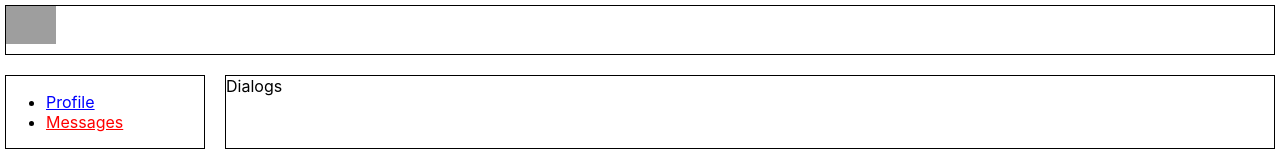
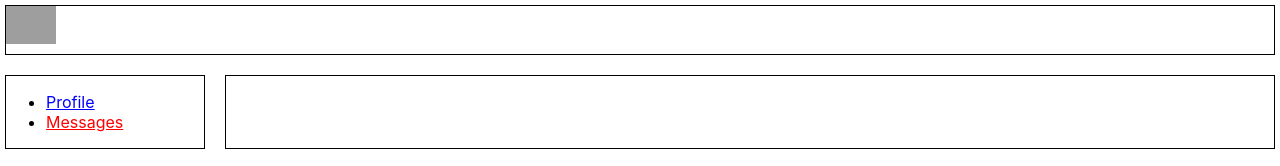
Before and after one commit to AntonVoronezh/Social-Network, a React (Create React App) app: page / in a window 1280 px wide. Shown: the top 166 px of the page. Built offline with nearby package versions, Linux system fonts and the light colour scheme; grey boxes are pictures that could not be loaded.

Commit message:
add Router

```diff
--- a/src/App.js
+++ b/src/App.js
@@ -1,4 +1,5 @@
 import React, { Component } from 'react';
+import { BrowserRouter, Route } from 'react-router-dom';
 import './App.css';
 import Header from './components/Header/Header';
 import Navbar from './components/Navbar/Navbar';
@@ -8,14 +9,18 @@
 class App extends Component {
 	render() {
 		return (
+			<BrowserRouter>
 				<div className="wrapper">
 					<Header />
 					<Navbar />
 					<div className="content">
 						{/* <Profile /> */}
-					<Dialogs />
+            {/* <Dialogs /> */}
+           <Route path="/profile" component={Profile}/>
+           <Route path="/dialogs" component={Dialogs}/>
 					</div>
 				</div>
+			</BrowserRouter>
 		);
 	}
 }
```
Lines whose indentation alone changed are shown as unchanged.
